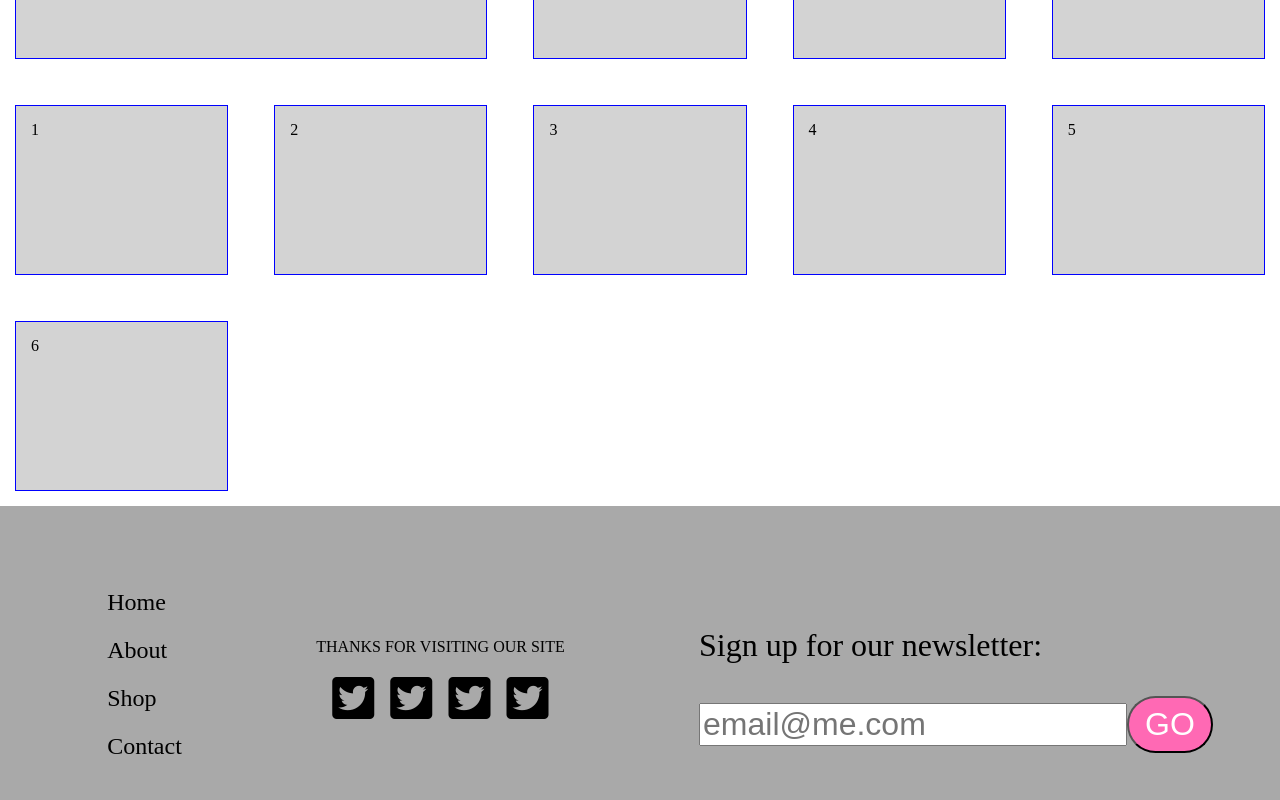
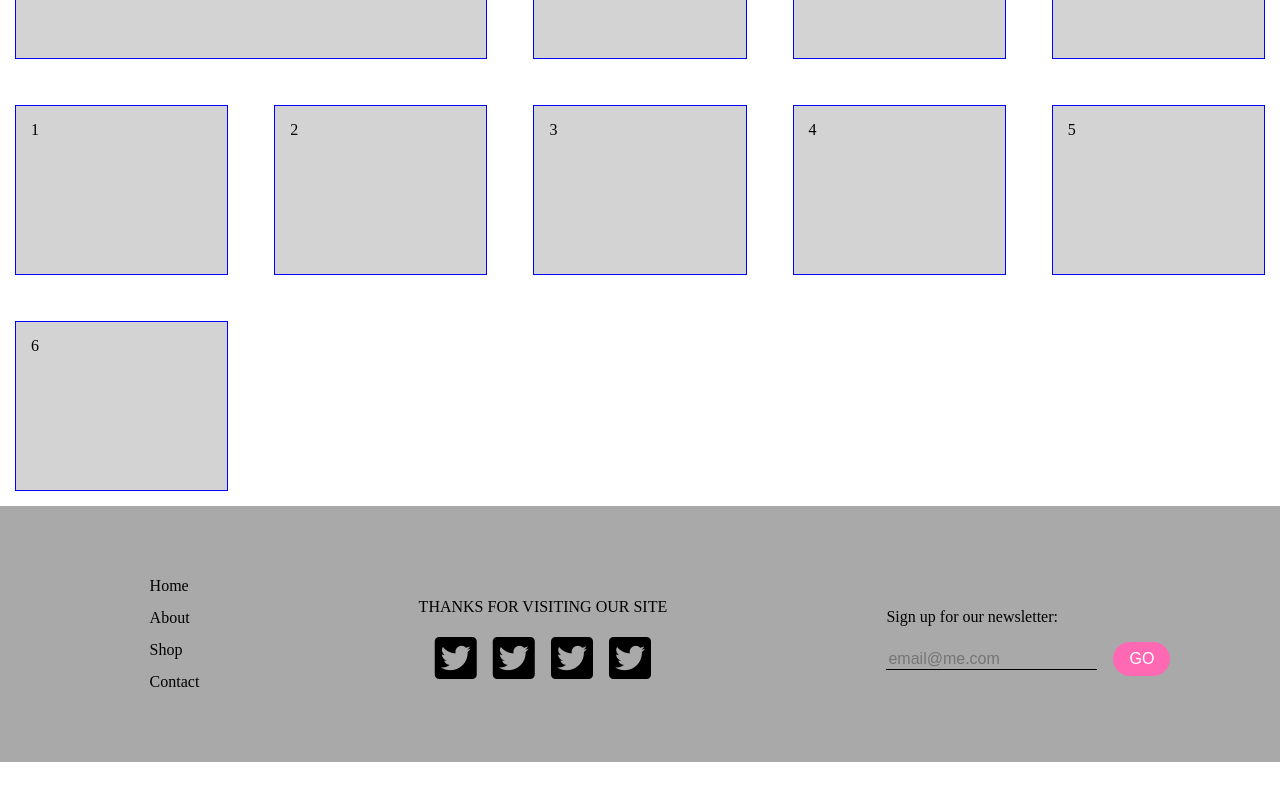
Before and after one commit to hkennedyvi/store, a React (Create React App) app: page / in a window 1280 px wide. Shown: the part 2532-3332 px from the top of the page. After the commit the page ends 3294 px from the top, so only its background shows below. Built offline with nearby package versions, Linux system fonts and the light colour scheme.

Commit message:
footer style edit

```diff
--- a/src/components/Footer/footer.scss
+++ b/src/components/Footer/footer.scss
@@ -8,8 +8,8 @@
 
 .footer-nav-container {
     list-style: none;
-    font-size: 1.5rem;
-    line-height: 3rem;
+    font-size: 1rem;
+    line-height: 2rem;
 }
 
 .footer-nav-item:hover {
@@ -29,19 +29,29 @@
 }
 
 .newsletter-label {
-    font-size: 2rem;
+    font-size: 1rem;
 }
 
 .newsletter-text-field {
-    font-size: 2rem;
+    font-size: 1rem;
+    background: transparent;
+    border: none;
+    border-bottom: solid 1px black;
+}
+
+.newsletter-text-field:focus {
+    outline: none;
+    color: white;
 }
 
 .newsletter-submit {
     background: hotpink;
     color: white;
-    font-size: 2rem;
+    font-size: 1rem;
     padding: 0.5rem 1rem;
     border-radius: 2rem;
+    border: none;
+    margin: 0 0 0 1rem;
 }
 
 @media only screen and (max-width: 600px) {
```
